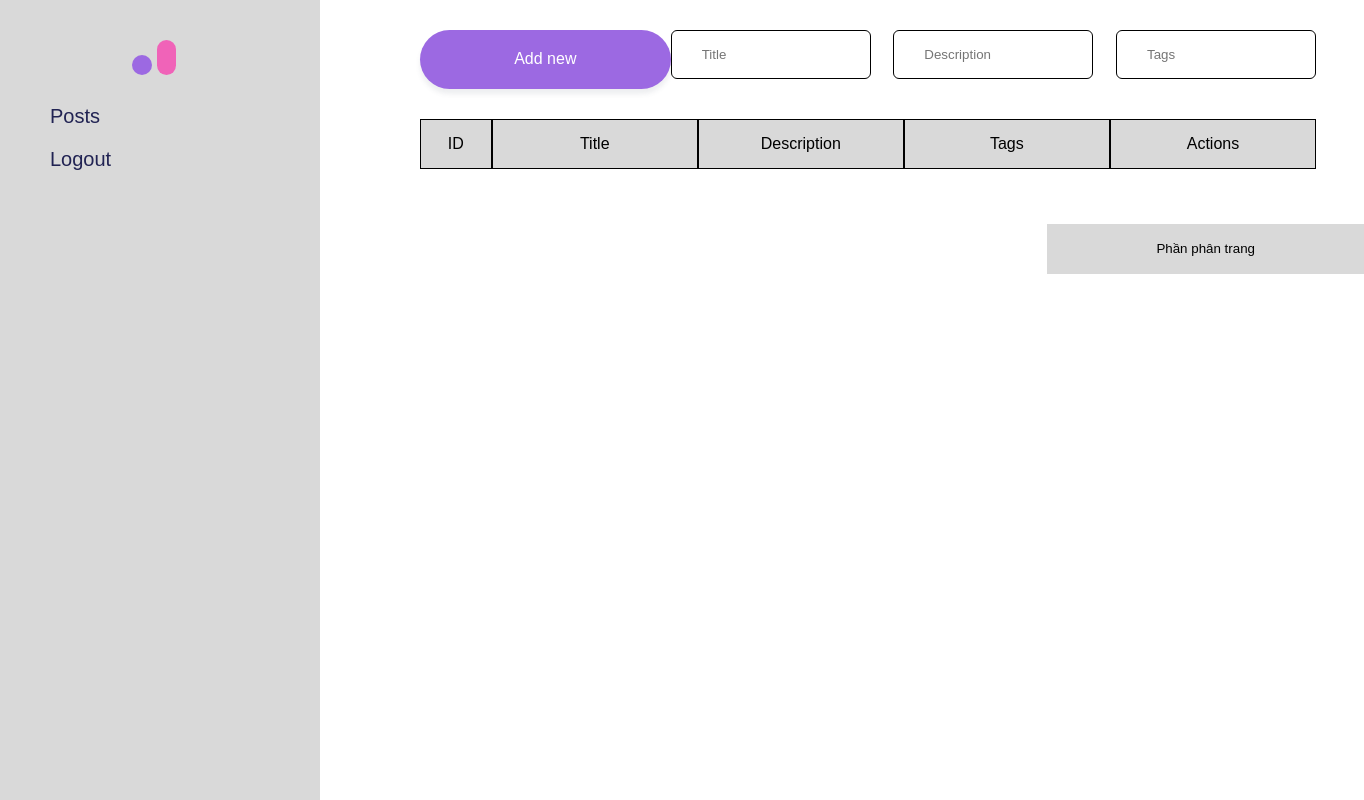
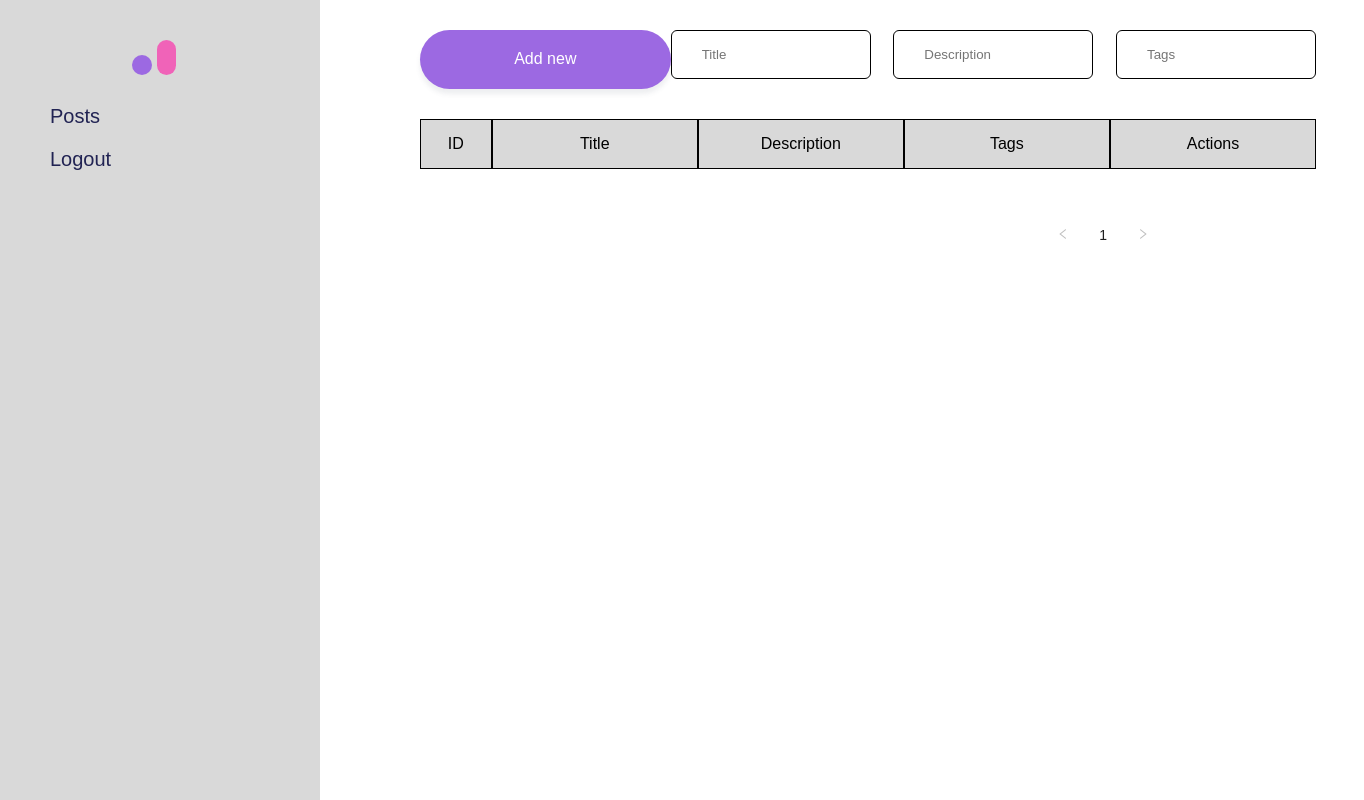
Before and after one commit to Nguyenthithuhang0406/ReactJs-HIT, a React (Vite) app: page /profile in a window 1280 px wide. Shown: the whole page, 1364 px wide, since content can reach past the window. Built offline with nearby package versions, Linux system fonts and the light colour scheme.

Commit message:
Add Pagination

```diff
--- a/package.json
+++ b/package.json
@@ -10,6 +10,7 @@
     "preview": "vite preview"
   },
   "dependencies": {
+    "antd": "^5.17.0",
     "axios": "^1.6.8",
     "formik": "^2.4.6",
     "react": "^18.2.0",
--- a/src/components/profile/Profile.jsx
+++ b/src/components/profile/Profile.jsx
@@ -6,6 +6,7 @@ import editIcon from "../../../public/image/editIcon.png";
 
 import "./Profile.scss";
 import { useNavigate } from 'react-router-dom';
+import { Pagination } from 'antd';
 
 const Profile = () => {
   const [posts, setPost] = useState([]);
@@ -13,6 +14,16 @@ const Profile = () => {
   const [description, setDescription] = useState('');
   const [tags, setTags] = useState('');
   const [isUpdate, setIsupdate] = useState(null);
+  const [currentPage, setCurrentPage] = useState(1);
+  const postsPerPage = 10;
+
+  const indexOfLastPost = currentPage * postsPerPage;
+  const indexOfFirstPost = indexOfLastPost - postsPerPage;
+  const currentPosts = posts.slice(indexOfFirstPost, indexOfLastPost);
+
+  const totalPages = Math.ceil(posts.length / postsPerPage);
+
+  const handlePageChange = (pageNumber) => setCurrentPage(pageNumber);
 
   const handleAdd = () => {
     setPost([...posts, { title, description, tags }]);
@@ -92,9 +103,9 @@ const Profile = () => {
           <p className='p-tt-table'>Actions</p>
         </div>
         <div className='post-table-list'>
-          {posts && posts.map((post, index) => {
+          {currentPosts && currentPosts.map((post, index) => {
             return <div className='table-profile' key={index}>
-              <p className='p-table'>{index + 1}</p>
+              <p className='p-table'>{indexOfFirstPost + index + 1}</p>
               <p className='p-table'>{post.title}</p>
               <p className='p-table'>{post.description}</p>
               <p className='p-table'>{post.tags}</p>
@@ -106,7 +117,14 @@ const Profile = () => {
           })}
         </div>
 
-        <button className='Pagination'>Phần phân trang</button>
+        <Pagination
+          className='Pagination'
+          total={posts.length}
+          pageSize={10}
+          current={currentPage}
+          onChange={handlePageChange}
+        />
+        {/* <button className='Pagination'>Phần phân trang</button> */}
       </div>
 
     </div>
--- a/src/components/profile/Profile.scss
+++ b/src/components/profile/Profile.scss
@@ -140,10 +140,6 @@
         }
 
         .Pagination{
-            width: 317px;
-            height: 50px;
-            background-color: #D9D9D9;
-            border: none;
             margin-left: 70%;
             margin-top: 50px;
         }
```
Also changed, not shown: 1 other file (tests, documents, lock files or other folders).
